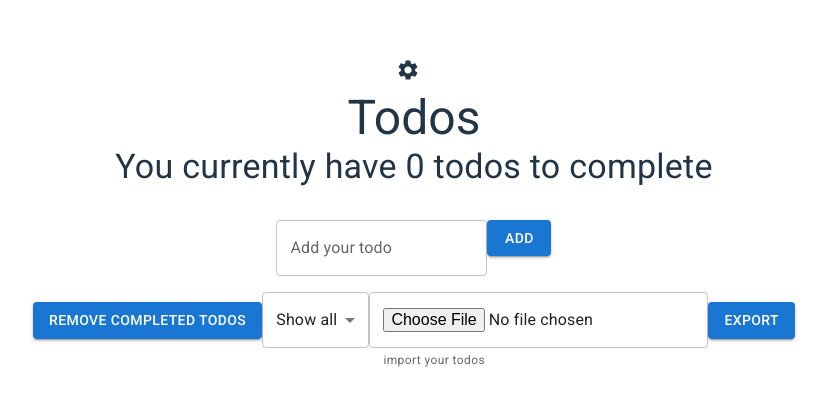
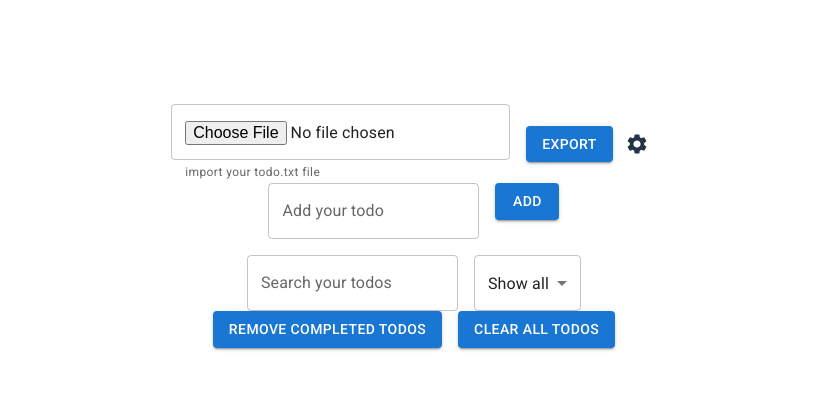
Before and after one commit to noaoh/my-todo-app, a React (Vite) app: page / in a window 1280 px wide. Shown: the part 174-580 px from the top of the page, without its empty margins (226-1053 px from the left). Built offline with nearby package versions, Linux system fonts and the light colour scheme; what get-os-name would draw is missing.

Commit message:
add features + enhancements

```diff
--- a/src/App.jsx
+++ b/src/App.jsx
@@ -1,6 +1,6 @@
 import FileSaver from 'file-saver';
+import { Box, TextField, Button, Select, MenuItem, Grid } from '@mui/material';
 import { isUNIX, isMacOS, isLinux, isIOS, isAndroid } from 'get-os-name';
-import { TextField, Button, Select, MenuItem, Typography } from '@mui/material';
 import './App.css'
 import { VIEW_STATES } from './constants'
 import { TodoModel, TodoListModel } from './models/todotxt';
@@ -38,6 +38,7 @@ function App() {
   const [showState, setShowState] = useLocalStorage(`${prefix}:showState`, VIEW_STATES.ALL);
   const [addCreationDate, setAddCreationDate] = useLocalStorage(`${prefix}:addCreationDate`, true);
   const [addCompletionDate, setAddCompletionDate] = useLocalStorage(`${prefix}:addCompletionDate`, true);
+  const [searchQuery, setSearchQuery] = useLocalStorage(`${prefix}:searchQuery`, '');
 
   function onAddTodo() {
     if (currentTodo.length !== 0) {
@@ -58,6 +59,11 @@ function App() {
     setTodosModel(newTodos);
   }
 
+  function onClearTodos() {
+    const newTodos = todosModel.clearTodos();
+    setTodosModel(newTodos);
+  }
+
   function exportTodos() {
     const todoListString = todosModel.toString();
     const blob = new Blob([todoListString], {type: 'text/plain'});
@@ -65,24 +71,48 @@ function App() {
   }
 
   return (
-    <div className="App">
+    <Box>
+      <Grid spacing={2} container justifyContent="center" alignItems="center">
+        <Grid item>
+          <FileImport todosModel={todosModel} setTodosModel={setTodosModel} />
+        </Grid>
+        <Grid item>
+            <Button variant="contained" onClick={exportTodos}>Export</Button>
+        </Grid>
+        <Grid item>
           <Settings addCreationDate={addCreationDate} setAddCreationDate={setAddCreationDate} addCompletionDate={addCompletionDate} setAddCompletionDate={setAddCompletionDate} />
-      <Typography variant="h3">Todos</Typography>
-      <Typography variant="h4">You currently have {todosModel.notCompleted} todos to complete</Typography>
-      <div className="card">
-        <TextField type="text" label="Add your todo" value={currentTodo} onKeyUp={onEnterKey} onChange={(e) => setCurrentTodo(e.target.value)} inputProps={{ minLength: 1 }} />
+        </Grid>
+      </Grid>
+      <Grid spacing={2} container justifyContent="center" alignItem="center">
+        <Grid item>
+          <TextField fullWidth type="text" label="Add your todo" value={currentTodo} onKeyUp={onEnterKey} onChange={(e) => setCurrentTodo(e.target.value)} inputProps={{ minLength: 1 }} />
+        </Grid>
+        <Grid item>
           <Button variant="contained" onClick={onAddTodo}>Add</Button>
-        <TodoList showState={showState} todosModel={todosModel} setTodosModel={setTodosModel} addCompletionDate={addCompletionDate} />
-        <Button variant="contained" onClick={onRemoveTodos}>Remove completed todos</Button>
+        </Grid>
+      </Grid>
+      <TodoList showState={showState} todosModel={todosModel} setTodosModel={setTodosModel} addCompletionDate={addCompletionDate} searchQuery={searchQuery} />
+      <Grid spacing={2} container justifyContent="center" alignItem="center">
+        <Grid item>
+          <TextField fullWidth type="text" label="Search your todos" value={searchQuery} onChange={(e) => setSearchQuery(e.target.value)} />
+        </Grid>
+        <Grid item>
           <Select value={showState} onChange={(e) => setShowState(e.target.value)}>
             <MenuItem value={VIEW_STATES.ALL}>Show all</MenuItem>
             <MenuItem value={VIEW_STATES.ACTIVE}>Show active</MenuItem>
             <MenuItem value={VIEW_STATES.COMPLETED}>Show completed</MenuItem>
           </Select>
-        <FileImport todosModel={todosModel} setTodosModel={setTodosModel} />
-        <Button variant="contained" onClick={exportTodos}>Export</Button>
-      </div>
-    </div>
+        </Grid>
+      </Grid>
+      <Grid spacing={2} container justifyContent="center" alignItems="center">
+        <Grid item>
+          <Button variant="contained" onClick={onRemoveTodos}>Remove completed todos</Button>
+        </Grid>
+        <Grid item>
+          <Button variant="contained" onClick={onClearTodos}>Clear all todos</Button>
+        </Grid>
+      </Grid>
+    </Box>
   );
 }
 
--- a/src/components/fileInput.jsx
+++ b/src/components/fileInput.jsx
@@ -26,7 +26,7 @@ function FileImport(props) {
 
     return (
         <>
-            <TextField type="file" accept=".txt" onChange={handleFileChange} helperText="import your todos" inputProps={{ multiple: false }} />
+            <TextField type="file" accept=".txt" onChange={handleFileChange} helperText="import your todo.txt file" inputProps={{ multiple: false }} />
             {selectedFile !== null ? <Button variant="contained" color="primary" onClick={onImportTodos}>Import</Button> : null}
         </>
     );
--- a/src/components/todoItem.jsx
+++ b/src/components/todoItem.jsx
@@ -1,13 +1,19 @@
-import { Checkbox, TextField, Button } from "@mui/material";
+import { Grid, Checkbox, TextField, Button } from "@mui/material";
 
 function TodoItem(props) {
   const { id, raw, completed, onTodoCheckboxChange, onTodoTextInputChange, onDeleteTodo, onDeleteKeyOrBackspace } = props;
   return (
-    <>
-      <Checkbox checked={completed} onChange={() => onTodoCheckboxChange(id)} />
-      <TextField value={raw} onChange={(e) => onTodoTextInputChange(id, e.target.value)} onKeyUp={(e) => onDeleteKeyOrBackspace(e, raw, id)} />
-      <Button variant="contained" onClick={() => onDeleteTodo(id)}>Delete</Button>
-    </>
+    <Grid spacing={1} container justifyContent="center" alignItems="center">
+      <Grid item>
+        <Checkbox checked={completed} onChange={() => onTodoCheckboxChange(id)} />
+      </Grid>
+      <Grid item>
+        <TextField value={raw} onChange={(e) => onTodoTextInputChange(id, e.target.value)} onKeyUp={(e) => onDeleteKeyOrBackspace(e, raw, id)} />
+      </Grid>
+      <Grid item>
+        <Button variant="contained" onClick={() => onDeleteTodo(id)}>Delete</Button>
+      </Grid>
+    </Grid>
   );
 }
 
--- a/src/components/todoList.jsx
+++ b/src/components/todoList.jsx
@@ -1,9 +1,14 @@
 import { List, ListItem } from '@mui/material';
 import { TodoItem } from './todoItem.jsx';
 
+function escapeRegExp(string) {
+    return string.replace(/[.*+?^${}()|[\]\\]/g, '\\$&'); // $& means the whole matched string
+}
+
 function TodoList(props) {
-  const { todosModel, setTodosModel, showState, addCompletionDate } = props;
-  const filteredTodos = todosModel.show(showState);
+  const { todosModel, setTodosModel, showState, addCompletionDate, searchQuery } = props;
+  const filterRegex = new RegExp(`.*${escapeRegExp(searchQuery)}.*`);
+  const filteredTodos = todosModel.show(showState).filter((todo) => filterRegex.test(todo.raw));
 
   function onTodoCheckboxChange(id) {
     const newTodos = todosModel.toggleTodo(id, addCompletionDate);
--- a/src/models/todotxt.js
+++ b/src/models/todotxt.js
@@ -152,6 +152,11 @@ class TodoListModel {
         return new TodoListModel(newList, this.lineEnding);
     }
 
+    clearTodos() {
+        const newList = [];
+        return new TodoListModel(newList, this.lineEnding);
+    }
+
     removeTodo(id) {
         const newList = this.todos.filter((todo) => todo.id !== id);
         return new TodoListModel(newList, this.lineEnding);
@@ -188,10 +193,6 @@ class TodoListModel {
             todos: this.todos.map((todo) => todo.toJSON()),
         };
     }
-
-    get notCompleted() {
-        return this.show(VIEW_STATES.ACTIVE).length.toString();
-    }
 }
 
 export { isoTodayDate, TodoModel, TodoListModel };
```
Also changed, not shown: 1 other file (tests, documents, lock files or other folders). Lines whose indentation alone changed are shown as unchanged.
